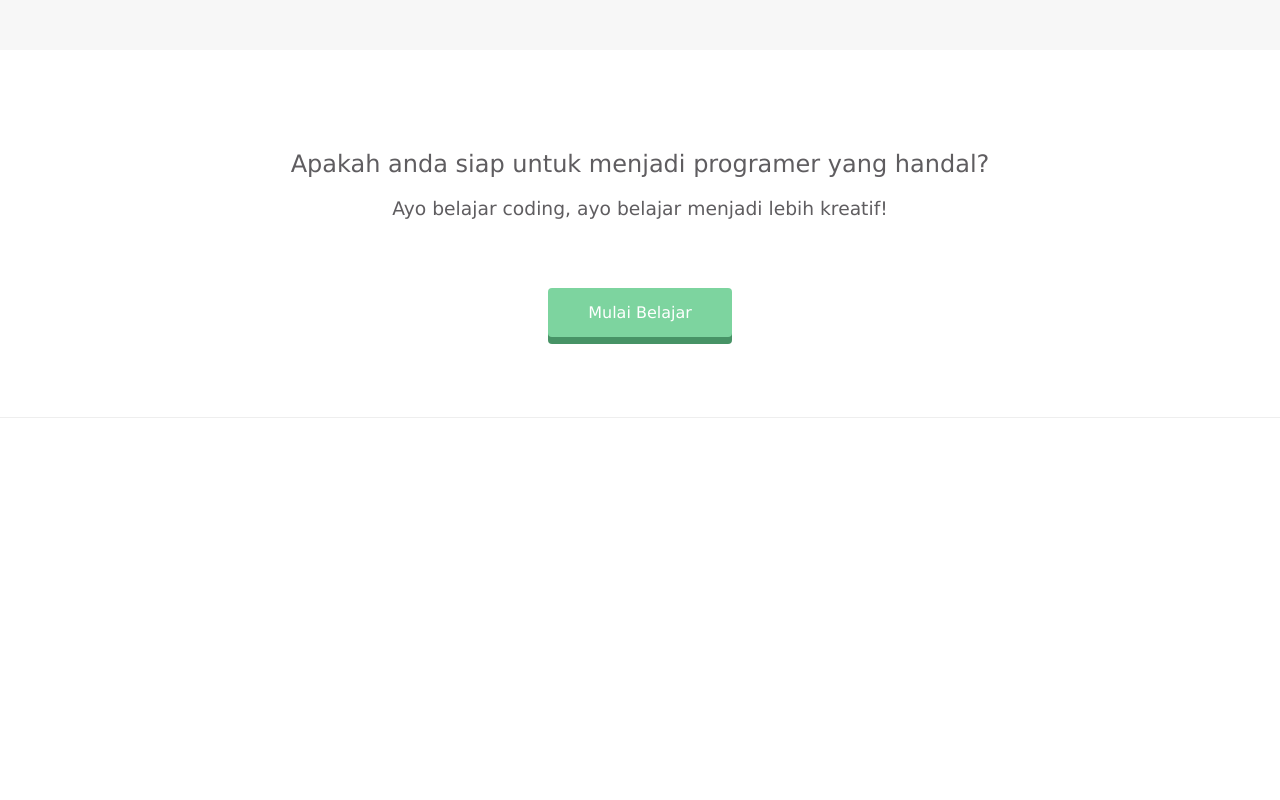
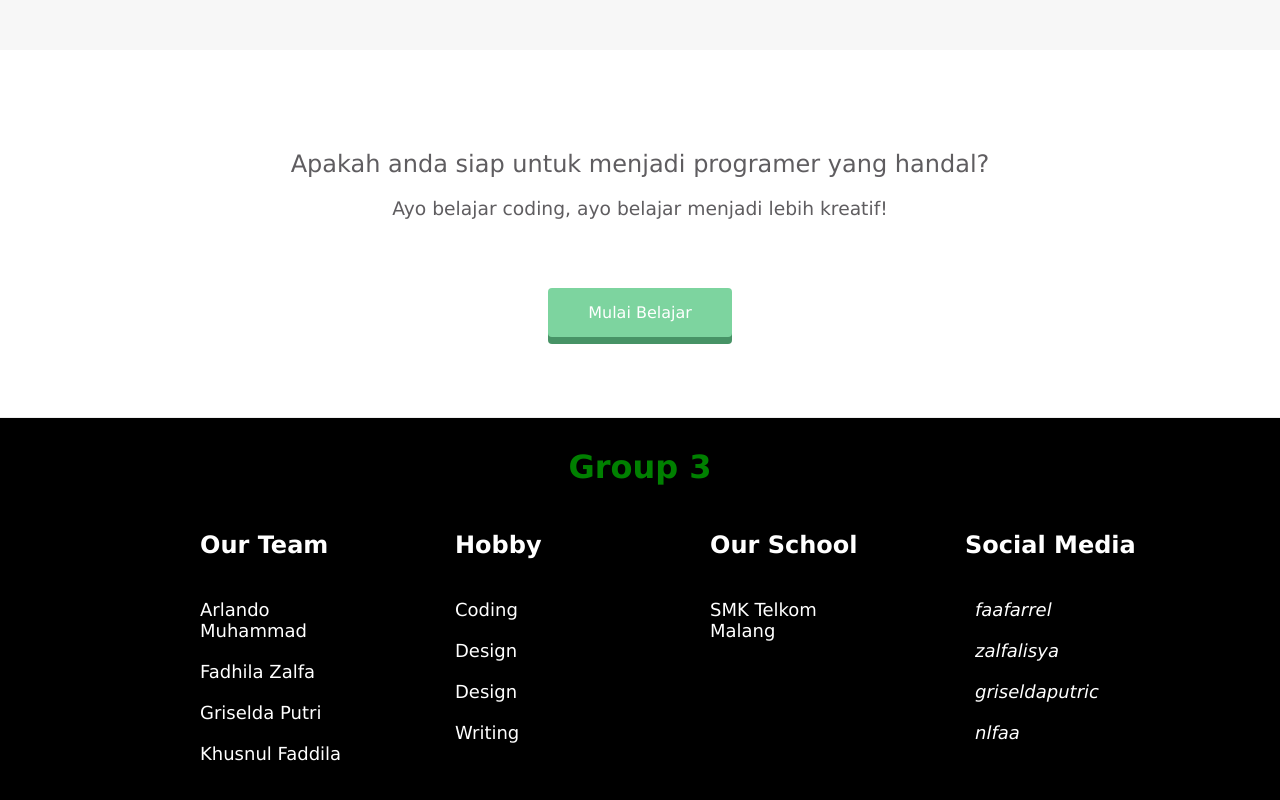
Before and after one commit to ArlandoFarrel/landing-page, a React (Create React App) app: page / in a window 1280 px wide. Shown: the part 2335-3135 px from the top of the page. Before the commit the page ends 2753 px from the top, so only its background shows below. Built offline with nearby package versions, Linux system fonts and the light colour scheme.

Commit message:
Update App.js

```diff
--- a/src/App.js
+++ b/src/App.js
@@ -2,12 +2,14 @@ import logo from './logo.svg';
 import './App.css';
 import Header from './Components/Header'
 import Main from './Components/Main'
+import Footer from '././Components/Footer';
 
 function App() {
   return (
    <>
     <Header/>
     <Main/>
+    <Footer/>
    </>
   );
 }
```
